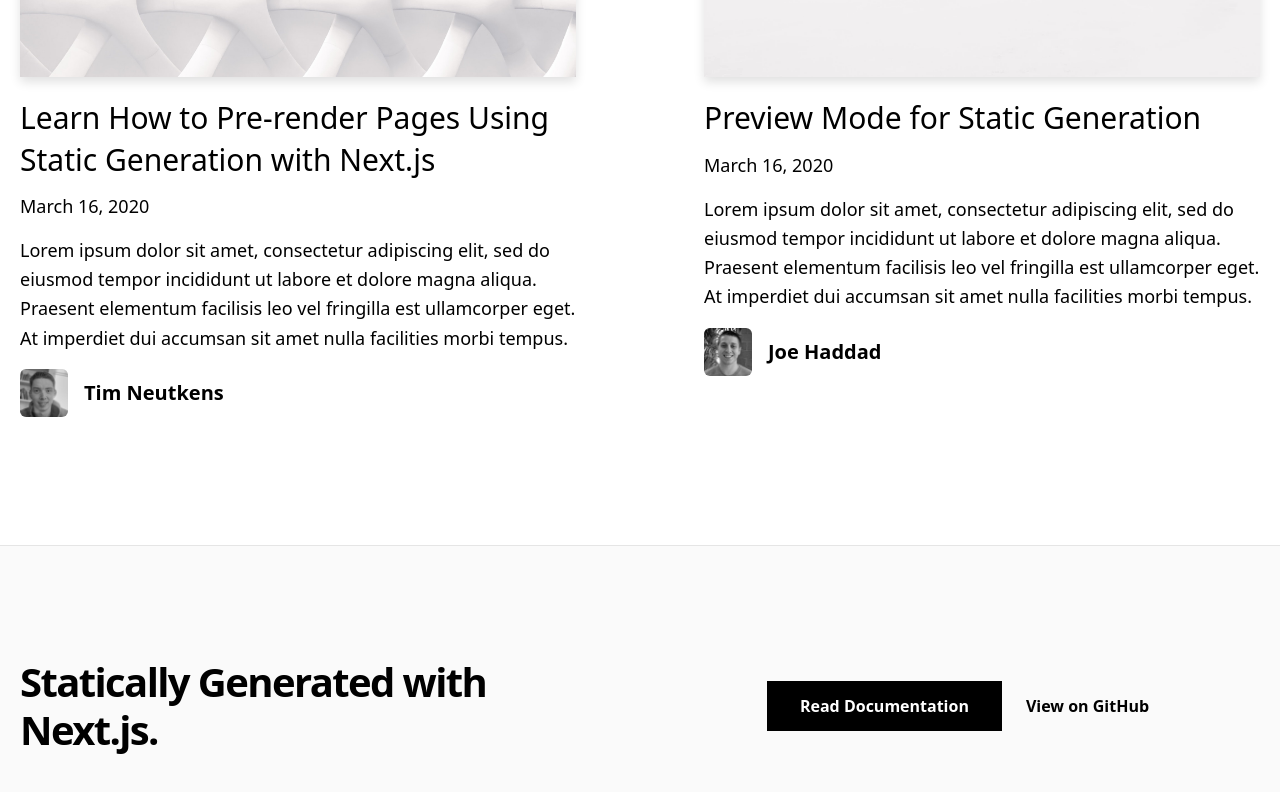
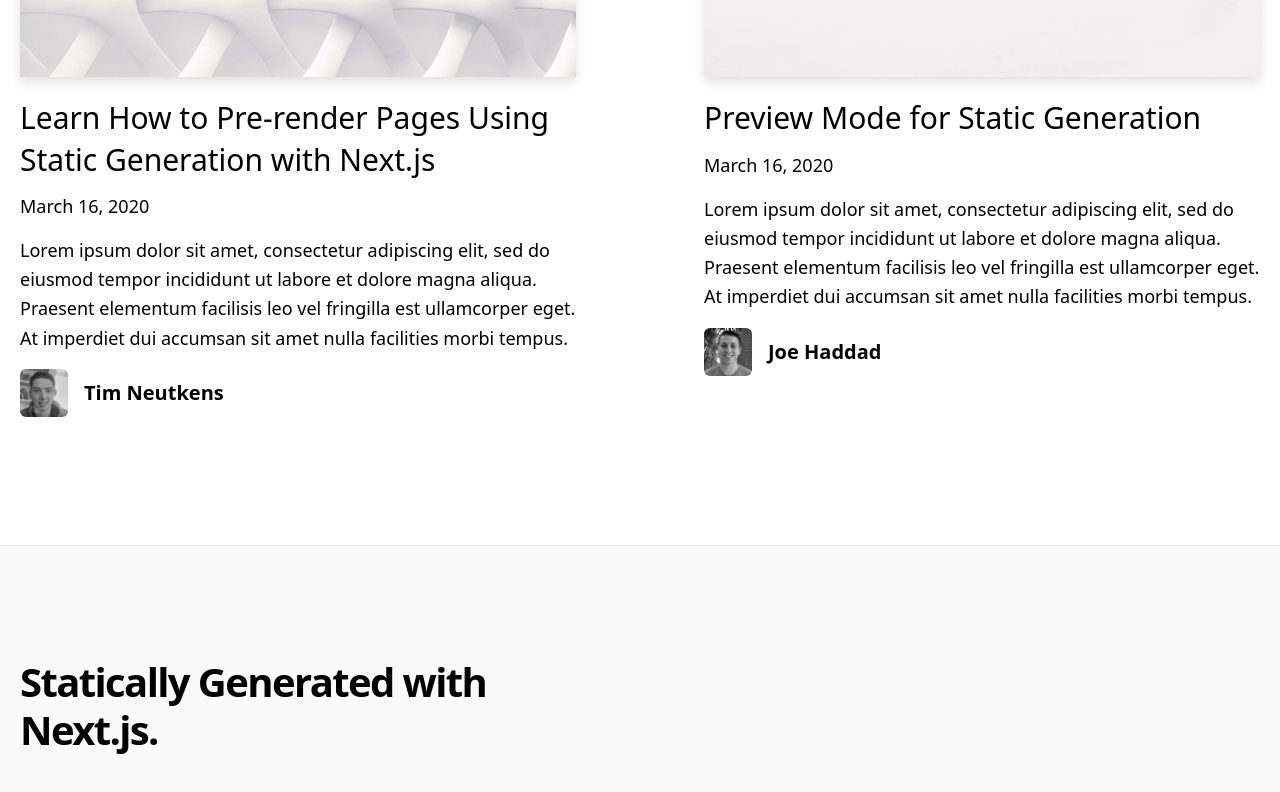
Before and after one commit to Frameright/image-display-control-demo-nextjs, a Next.js app: page / in a window 1280 px wide. Shown: the part 1565-2357 px from the top of the page. Built offline with nearby package versions, Linux system fonts and the light colour scheme.

Commit message:
Update readme. Update links.

```diff
--- a/components/alert.tsx
+++ b/components/alert.tsx
@@ -1,6 +1,5 @@
 import Container from './container'
 import cn from 'classnames'
-import { EXAMPLE_PATH } from '../lib/constants'
 
 type Props = {
   preview?: boolean
@@ -31,7 +30,7 @@ const Alert = ({ preview }: Props) => {
             <>
               The source code for this demo is{' '}
               <a
-                href={``}
+                href={`https://github.com/Frameright/image-display-control-demo-nextjs`}
                 className="underline hover:text-blue-600 duration-200 transition-colors"
               >
                 available on GitHub
--- a/components/footer.tsx
+++ b/components/footer.tsx
@@ -9,20 +9,6 @@ const Footer = () => {
           <h3 className="text-4xl lg:text-[2.5rem] font-bold tracking-tighter leading-tight text-center lg:text-left mb-10 lg:mb-0 lg:pr-4 lg:w-1/2">
             Statically Generated with Next.js.
           </h3>
-          <div className="flex flex-col lg:flex-row justify-center items-center lg:pl-4 lg:w-1/2">
-            <a
-              href="https://nextjs.org/docs/basic-features/pages"
-              className="mx-3 bg-black hover:bg-white hover:text-black border border-black text-white font-bold py-3 px-12 lg:px-8 duration-200 transition-colors mb-6 lg:mb-0"
-            >
-              Read Documentation
-            </a>
-            <a
-              href={`https://github.com/vercel/next.js/tree/canary/examples/${EXAMPLE_PATH}`}
-              className="mx-3 font-bold hover:underline"
-            >
-              View on GitHub
-            </a>
-          </div>
         </div>
       </Container>
     </footer>
```
Also changed, not shown: 1 other file (tests, documents, lock files or other folders).
